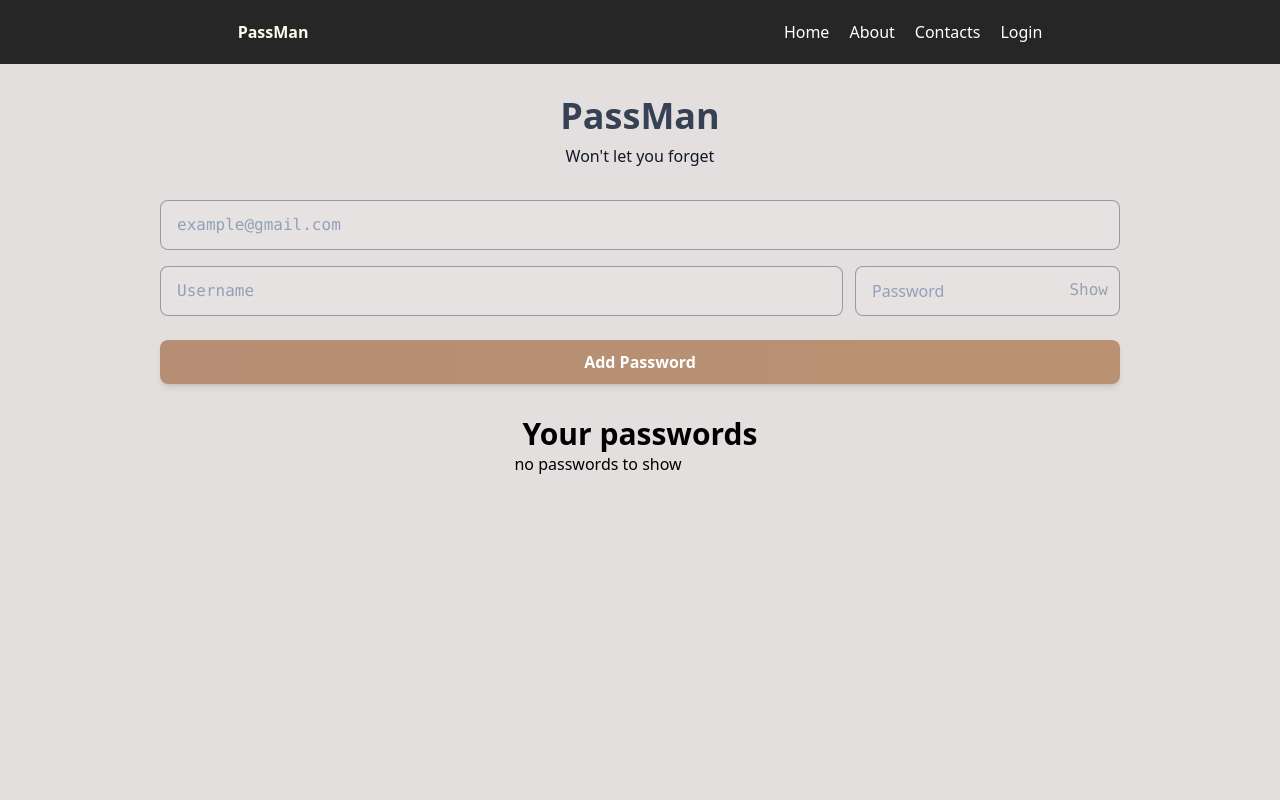
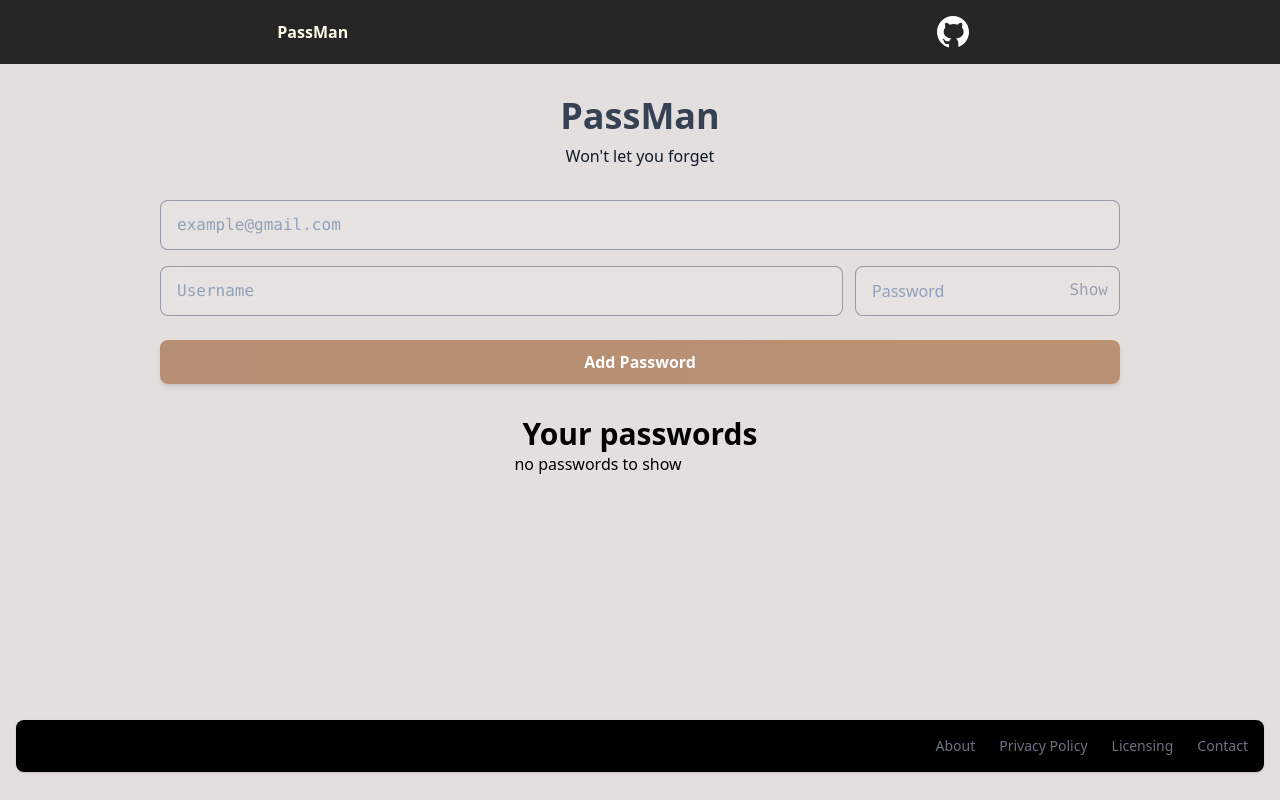
Before and after one commit to Aditehh/PassMan, a React (Vite) app: page / in a window 1280 px wide. Built offline with nearby package versions, Linux system fonts and the light colour scheme; some icons are missing.

Commit message:
somemore

```diff
--- a/src/App.jsx
+++ b/src/App.jsx
@@ -2,6 +2,7 @@
 import './App.css'
 import Navbar from './components/Navbar'
 import Manager from './components/Manager'
+import Footer from './components/Footer'
 
 function App() {
   const [count, setCount] = useState(0)
@@ -9,7 +10,10 @@
   return (
     <>
       <Navbar />
+      <div className='min-h-[80vh]'>
       <Manager />
+      </div>
+      <Footer/>
     </>
   )
 }
--- /dev/null
+++ b/src/components/Footer.jsx
@@ -0,0 +1,33 @@
+import React from 'react'
+
+const Footer = () => {
+    return (
+        <div>
+
+
+            <footer class="bg-black rounded-lg shadow-sm m-4 dark:bg-stone-200 ">
+                <div class="w-full mx-auto max-w-screen-xl p-4 md:flex md:items-center md:justify-between">
+                    <span class="text-sm text-black sm:text-center text-black-400">© 2025 <a href="https://flowbite.com/" class="hover:underline">PassMan™</a>. All Rights Reserved.
+                    </span>
+                    <ul class="flex flex-wrap items-center mt-3 text-sm font-medium text-gray-500 text-black-400 sm:mt-0">
+                        <li>
+                            <a href="#" class="hover:underline me-4 md:me-6">About</a>
+                        </li>
+                        <li>
+                            <a href="#" class="hover:underline me-4 md:me-6">Privacy Policy</a>
+                        </li>
+                        <li>
+                            <a href="#" class="hover:underline me-4 md:me-6">Licensing</a>
+                        </li>
+                        <li>
+                            <a href="#" class="hover:underline">Contact</a>
+                        </li>
+                    </ul>
+                </div>
+            </footer>
+
+        </div>
+    )
+}
+
+export default Footer
--- a/src/components/Manager.jsx
+++ b/src/components/Manager.jsx
@@ -17,11 +17,12 @@
 
     }, [])
 
-    const users = [
-        { email: form.email },
-        { username: form.username },
-        { password: form.password }
-    ]
+    // const users = [
+    //     { email: form.email },
+    //     { username: form.username },
+    //     { password: form.password }
+    // ]
+
 
 
 
@@ -30,6 +31,7 @@
         if (ref.current.innerText == "Show") {
 
             ref.current.innerText = "Hide"
+
         }
         else {
             ref.current.innerText = "Show"
@@ -43,7 +45,7 @@
     }
 
     const handleChange = (e) => {
-        setform({ ...form, [e.target.name]: e.target.value })
+        setform({ ...form, [e.target.name]: [e.target.value] })
     }
 
 
@@ -82,7 +84,6 @@
                                         placeholder='Password'
                                     />
                                     <button ref={ref} className='absolute right-3 top-3 cursor-pointer text-gray-400 font-mono ' onClick={showPassword}>
-
                                         Show</button>
                                 </div>
                             </div>
--- a/src/components/Navbar.jsx
+++ b/src/components/Navbar.jsx
@@ -3,17 +3,15 @@
 const Navbar = () => {
     return (
         <>
-        <nav className='bg-neutral-800 flex items-center justify-betweenflex justify-around  py-2 h-16 '>
-            <div className="logo font-extrabold text-yellow-50">PassMan</div>
-            <ul >
-                <li className='flex gap-5 text-white'>
-                    <a href="">Home</a>
-                    <a href="">About</a>
-                    <a href="">Contacts</a>
-                    <a href="">Login</a>
-                </li>
-            </ul>
-        </nav>
+            <nav className='bg-neutral-800 flex items-center justify-betweenflex justify-around  py-2 h-16 '>
+                <div className="logo font-extrabold text-yellow-50">PassMan</div>
+                <button>
+                    <a href="http://localhost:5173/"><svg className='invert h-10 cursor-pointer' xmlns="http://www.w3.org/2000/svg" x="0px" y="0px" width="100" height="100" viewBox="0 0 30 30">
+                        <path d="M15,3C8.373,3,3,8.373,3,15c0,5.623,3.872,10.328,9.092,11.63C12.036,26.468,12,26.28,12,26.047v-2.051 c-0.487,0-1.303,0-1.508,0c-0.821,0-1.551-0.353-1.905-1.009c-0.393-0.729-0.461-1.844-1.435-2.526 c-0.289-0.227-0.069-0.486,0.264-0.451c0.615,0.174,1.125,0.596,1.605,1.222c0.478,0.627,0.703,0.769,1.596,0.769 c0.433,0,1.081-0.025,1.691-0.121c0.328-0.833,0.895-1.6,1.588-1.962c-3.996-0.411-5.903-2.399-5.903-5.098 c0-1.162,0.495-2.286,1.336-3.233C9.053,10.647,8.706,8.73,9.435,8c1.798,0,2.885,1.166,3.146,1.481C13.477,9.174,14.461,9,15.495,9 c1.036,0,2.024,0.174,2.922,0.483C18.675,9.17,19.763,8,21.565,8c0.732,0.731,0.381,2.656,0.102,3.594 c0.836,0.945,1.328,2.066,1.328,3.226c0,2.697-1.904,4.684-5.894,5.097C18.199,20.49,19,22.1,19,23.313v2.734 c0,0.104-0.023,0.179-0.035,0.268C23.641,24.676,27,20.236,27,15C27,8.373,21.627,3,15,3z"></path>
+                    </svg>
+                    </a>
+                </button>
+            </nav>
         </>
     )
 
```
